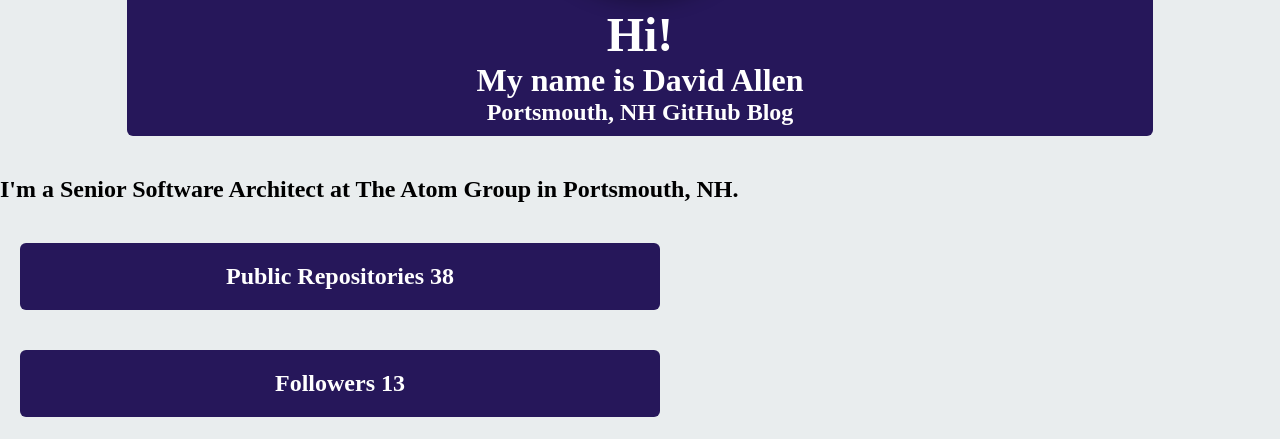
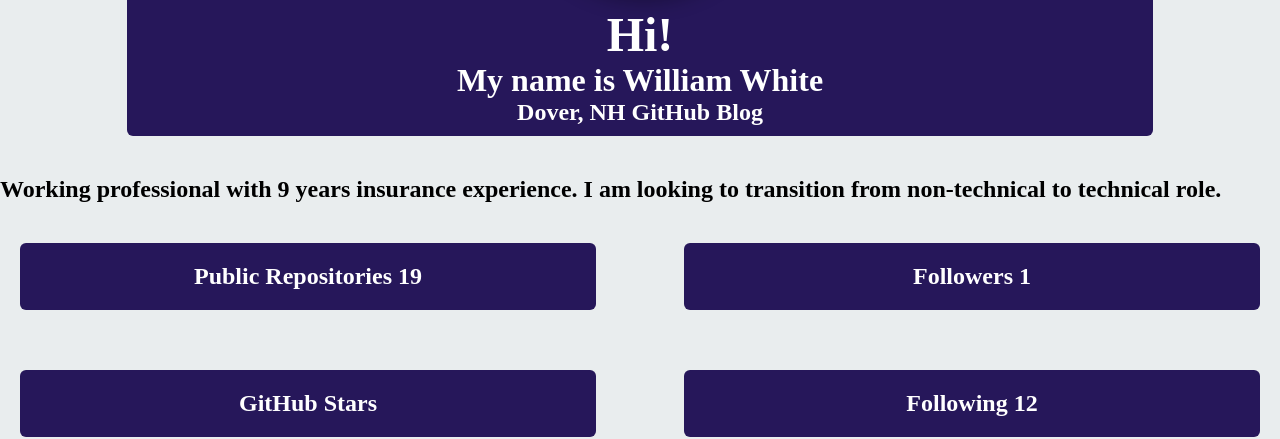
Before and after one commit to WilliamWhite86/ProfileGenerator, a website: page index.html in a window 1280 px wide. Shown: the part 363-802 px from the top of the page. Drawn offline with Linux system fonts and the light colour scheme; a web font is replaced by a local one.

Commit message:
added video, tweaked css

```diff
--- a/09-NodeJS_Homework_Develop_generateHTML.js
+++ b/09-NodeJS_Homework_Develop_generateHTML.js
@@ -155,7 +155,7 @@ function generateHTML(data) {
            border-radius: 6px;
            background-color: ${colors[data.color].headerBackground};
            color: ${colors[data.color].headerColor};
-           width: 50%;
+           width: 45%;
            margin: 20px;
          }
 
--- a/index.html
+++ b/index.html
@@ -126,7 +126,7 @@
            border-radius: 6px;
            background-color: #26175A;
            color: white;
-           width: 50%;
+           width: 45%;
            margin: 20px;
          }
 
@@ -154,23 +154,23 @@
         <div class = "row">
           <div class="photo-header">
             <div class="jumbotron jumbotron-fluid">
-              <img src = "https://avatars2.githubusercontent.com/u/1033993?v=4">
+              <img src = "https://avatars2.githubusercontent.com/u/47426375?v=4">
               <h1>Hi!</h1>
-              <h3>My name is David Allen</h3>
-              <h4><a href = "https://www.google.com/maps/search/?api=1&query=Portsmouth, NH">Portsmouth, NH</a> <a href = "https://github.com/doctorallen">GitHub <a href = "http://davidrallen.com">Blog</a></h4>
+              <h3>My name is William White</h3>
+              <h4><a href = "https://www.google.com/maps/search/?api=1&query=Dover, NH">Dover, NH</a> <a href = "https://github.com/WilliamWhite86">GitHub <a href = "https://williamwhite86.github.io/Responsive-Portfolio/portfolio.html">Blog</a></h4>
             </div>
           </div>
         </div>
       </div>
       <div class = "row">
-        <h4>I'm a Senior Software Architect at The Atom Group in Portsmouth, NH.<h4>
+        <h4>Working professional with 9 years insurance experience. I am looking to transition from non-technical to technical role.<h4>
       </div>
       <div class = "row">
         <div class = "card">
-        <h4>Public Repositories 38</h4>
+        <h4>Public Repositories 19</h4>
         </div>
         <div class = "card">
-        <h4>Followers 13</h4>
+        <h4>Followers 1</h4>
         </div>
       </div>
       <div class = "row">
@@ -178,7 +178,7 @@
          <h4>GitHub Stars</h4>
          </div>
          <div class = "card">
-         <h4>Following 5</h4>
+         <h4>Following 12</h4>
          </div>
       </div>
 </main>
```
Also changed, not shown: index.js (+1 -19 lines), 2 other files.
